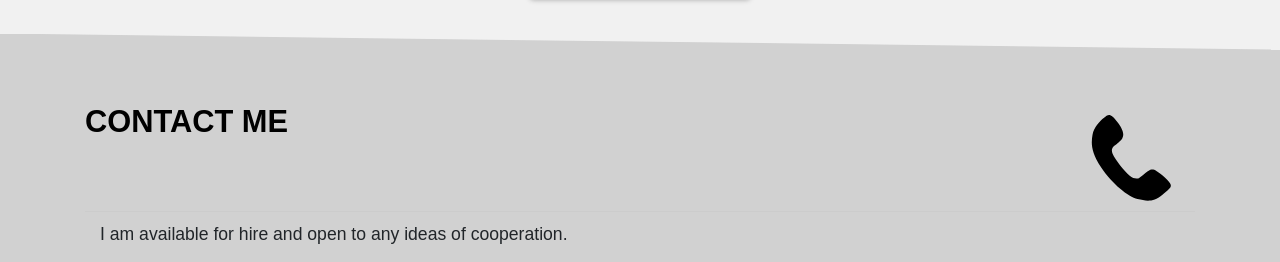
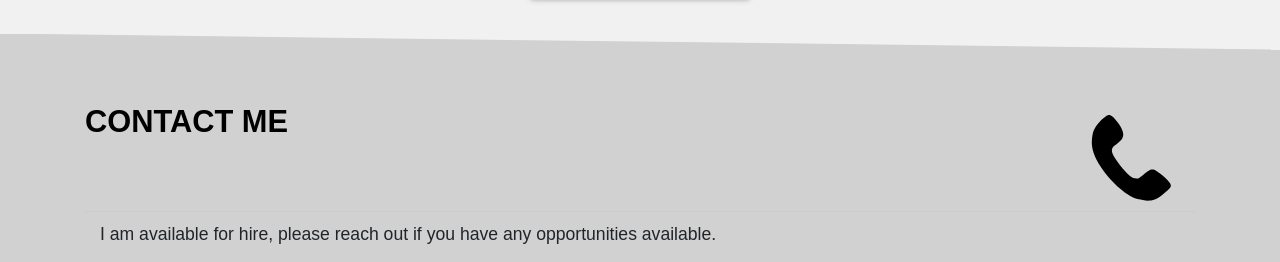
Before and after one commit to Franciscosencion/franciscosencion.github.io, a plain HTML site: page index.html in a window 1280 px wide. Shown: the part 3001-3263 px from the top of the page. Drawn offline with nearby package versions, Linux system fonts and the light colour scheme.

Commit message:
updated text in contact me section

```diff
--- a/index.html
+++ b/index.html
@@ -285,7 +285,7 @@
 			<section id="contactme_page">
 				<h3>Contact Me <img id="contact_image" src="img/contact.svg"></h3>
 				<div class="container">
-					<p>I am available for hire and open to any ideas of cooperation.</p>
+					<p>I am available for hire, please reach out if you have any opportunities available.</p>
 					<dl class="dl dl-vertical">
 					<dt>Email:</dt>
 					<dd><i class="fas fa-envelope"></i>francisco.sencion@gmail.com</dd>
```
